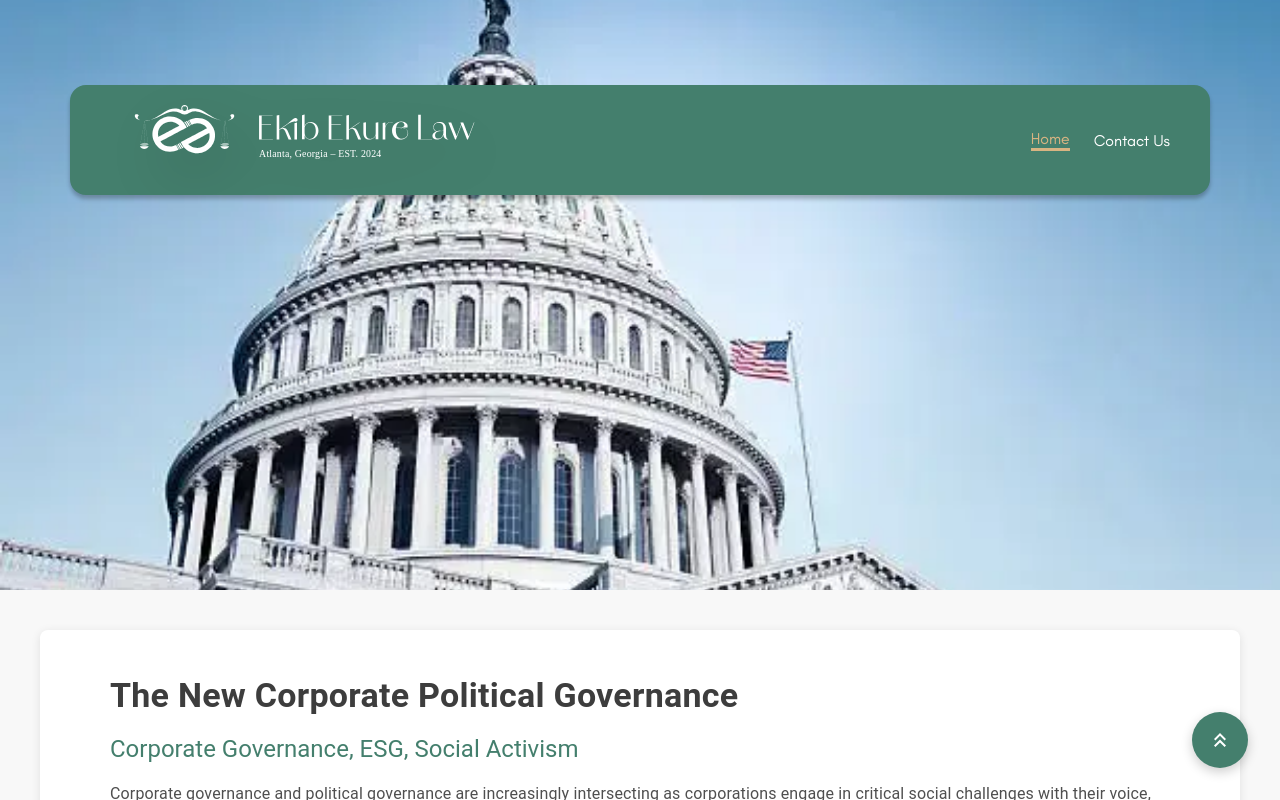
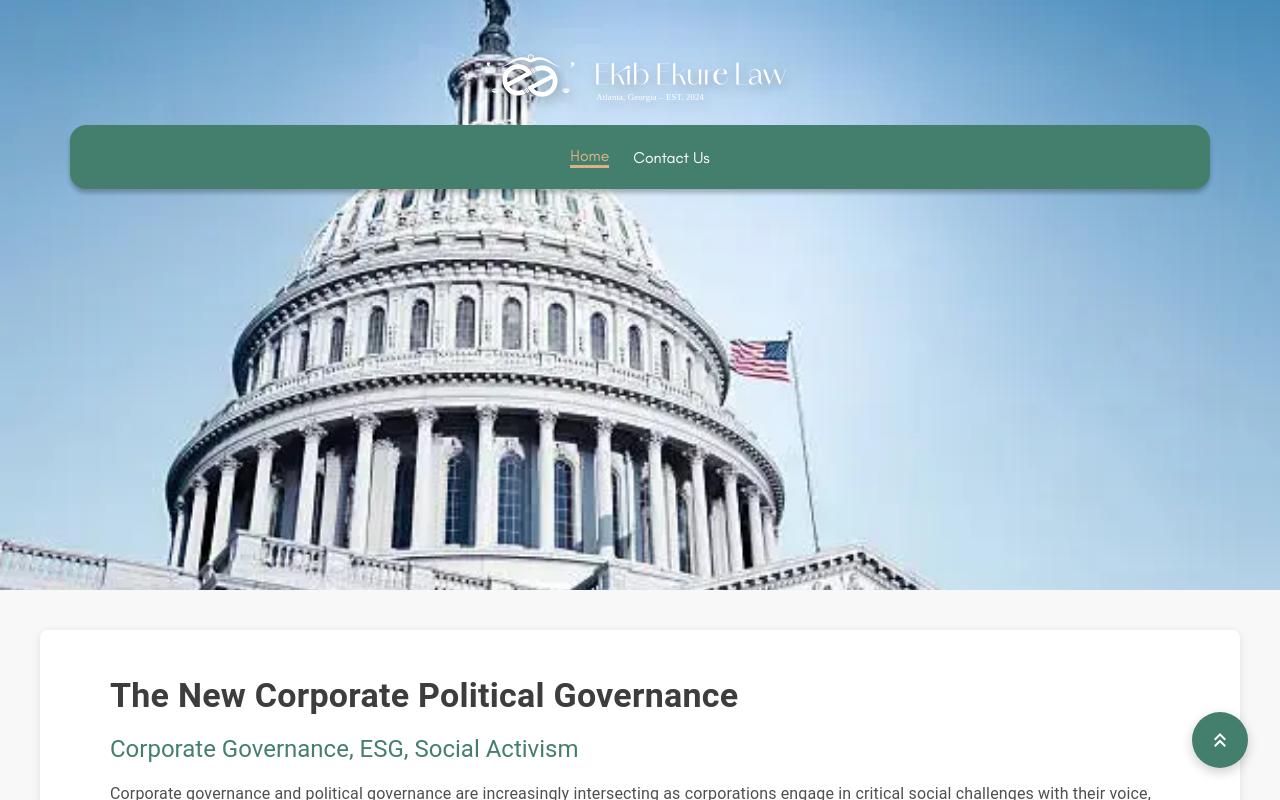
Before and after one commit to ofemjohn/EkibLaw, a React (Vite) app in the folder ekiblaw/: page /blogtwo in a window 1280 px wide. Built offline with nearby package versions, Linux system fonts and the light colour scheme.

Commit message:
updated the logo to an svg asset

```diff
--- a/ekiblaw/src/components/AboutHeroSection.jsx
+++ b/ekiblaw/src/components/AboutHeroSection.jsx
@@ -63,7 +63,7 @@ const AboutHeroSection = () => {
             >
               Ekib Ekure
             </Typography>
-            <Typography
+            {/* <Typography
               variant="h6"
               sx={{
                 fontSize: "20px",
@@ -80,7 +80,7 @@ const AboutHeroSection = () => {
               }}
             >
               Esq.
-            </Typography>
+            </Typography> */}
             <Button
               variant="contained"
               onClick={handleConsultationClick}
--- a/ekiblaw/src/components/AboutNav.jsx
+++ b/ekiblaw/src/components/AboutNav.jsx
@@ -1,11 +1,11 @@
 import React, { useState, useCallback } from 'react';
-import { Box, IconButton, Drawer, List, ListItemButton } from '@mui/material';
+import { Box, IconButton, Drawer, List, ListItemButton, AppBar, Toolbar } from '@mui/material';
 import MenuIcon from '@mui/icons-material/Menu';
 import { useMediaQuery } from '@mui/material';
 import { HashLink as Link } from "react-router-hash-link";
-import logo2 from "../assets/logo2.svg";
+import logo2 from "../assets/logo2.svg"; // Import the SVG logo
 
-// Memoized Link Component to prevent unnecessary re-renders
+// Memoized Link Component
 const MemoizedLink = React.memo(({ text, to, activeLink, onClick }) => (
   <Link
     smooth
@@ -25,7 +25,6 @@ const AboutNav = () => {
   const [activeLink, setActiveLink] = useState('home');
   const [drawerOpen, setDrawerOpen] = useState(false);
   const isMobile = useMediaQuery('(max-width: 600px)');
-  const isTablet = useMediaQuery('(max-width: 900px)');
 
   // Memoized function for toggling drawer state
   const handleDrawerToggle = useCallback(() => {
@@ -33,46 +32,54 @@ const AboutNav = () => {
   }, []);
 
   return (
+    <>
+      {/* Logo Section (above the navbar) */}
       <Box
         sx={{
-        backgroundColor: '#447F6D',
           display: 'flex',
-        justifyContent: 'space-between',
+          justifyContent: 'center',
           alignItems: 'center',
-        padding: { xs: '20px', md: '30px 40px' },
-        borderRadius: '16px',
-        boxShadow: '0px 4px 4px rgba(0, 0, 0, 0.25)',
-        flexDirection: isMobile ? 'column' : 'row',
-        marginTop: '40px',
-        overflow: 'hidden',
+          mb: 0, // Reduced margin bottom to remove excess space
+          mt: 0, // Removed margin top to reduce space at the top
+          height: '80px', // Adjusted height to fit the logo and navbar nicely
+          width: '100%',
         }}
       >
-      {/* Logo Image */}
-      <Box
-        component="img"
+        <img
           src={logo2}
           alt="Vanguard Law Firm Logo"
-        sx={{
-          height: '50px',
-          width: 'auto',
+          style={{
+            maxWidth: '350px', // Adjusted for better visibility
+            height: 'auto',
             cursor: 'pointer',
-          transform: isMobile ? 'scale(4.5)' : isTablet ? 'scale(4)' : 'scale(5.3)',
-          transformOrigin: 'left center',
-          filter: 'drop-shadow(2px 4px 6px rgba(0, 0, 0, 0.3)) contrast(200%)',
-          marginRight: '250px',
-          paddingLeft: '0px',
+            filter: 'drop-shadow(2px 4px 6px rgba(0, 0, 0, 0.3))',
           }}
         />
+      </Box>
 
+      {/* Navbar with only navigation links */}
+      <AppBar
+        sx={{
+          backgroundColor: '#447F6D',
+          borderRadius: '16px', // Retaining rounded corners
+          boxShadow: '0px 4px 4px rgba(0, 0, 0, 0.25)',
+        }}
+        position="relative"
+      >
+        <Toolbar sx={{ display: 'flex', justifyContent: 'space-between', alignItems: 'center' }}>
+          {/* Mobile View */}
           {isMobile ? (
             <>
-          <IconButton edge="start" color="inherit" aria-label="menu" onClick={handleDrawerToggle} sx={{ color: '#FFF' }}>
+              <IconButton edge="start" color="inherit" aria-label="menu" onClick={handleDrawerToggle}>
                 <MenuIcon />
               </IconButton>
               <Drawer anchor="top" open={drawerOpen} onClose={handleDrawerToggle}>
                 <List sx={{ width: '100%', backgroundColor: '#1E1E1E', color: '#FFF' }}>
                   {['Home', 'Contact Us'].map((text, index) => (
-                <ListItemButton key={index} onClick={() => setDrawerOpen(false)}>
+                    <ListItemButton key={index} onClick={() => {
+                      setDrawerOpen(false);
+                      setActiveLink(text.toLowerCase());
+                    }}>
                       <MemoizedLink
                         text={text}
                         to={text === 'Home' ? '/' : `#contacts`}  // Correct home and contact links
@@ -85,8 +92,8 @@ const AboutNav = () => {
               </Drawer>
             </>
           ) : (
-        <Box sx={{ display: 'flex', gap: '24px', flexWrap: 'wrap', alignItems: 'center' }}>
-          {/* Desktop View */}
+            <Box sx={{ display: 'flex', justifyContent: 'center', width: '100%', gap: '24px', alignItems: 'center' }}>
+              {/* Desktop View - Centered with just 2 buttons */}
               <MemoizedLink
                 text="Home"
                 to="/"
@@ -101,7 +108,9 @@ const AboutNav = () => {
               />
             </Box>
           )}
-    </Box>
+        </Toolbar>
+      </AppBar>
+    </>
   );
 };
 
--- a/ekiblaw/src/components/Navbar.jsx
+++ b/ekiblaw/src/components/Navbar.jsx
@@ -1,11 +1,11 @@
 import React, { useState, useCallback } from 'react';
-import { Box, IconButton, Drawer, List, ListItemButton } from '@mui/material';
+import { Box, IconButton, Drawer, List, ListItemButton, AppBar, Toolbar } from '@mui/material';
 import MenuIcon from '@mui/icons-material/Menu';
 import { useMediaQuery } from '@mui/material';
-import { HashLink as Link } from "react-router-hash-link"; // Ensure you import HashLink
-import logo2 from "../assets/logo2.svg";
+import { HashLink as Link } from "react-router-hash-link";
+import logo2 from "../assets/logo2.svg"; // Import the SVG logo
 
-// Memoized Link Component to prevent unnecessary re-renders
+// Memoized Link Component
 const MemoizedLink = React.memo(({ text, to, activeLink, onClick }) => (
   <Link
     smooth
@@ -27,59 +27,61 @@ const Navbar = () => {
   const isMobile = useMediaQuery('(max-width: 600px)');
   const isTablet = useMediaQuery('(max-width: 900px)');
 
-  // Memoize the handleDrawerToggle function to avoid unnecessary re-renders
   const handleDrawerToggle = useCallback(() => {
     setDrawerOpen(prev => !prev);
   }, []);
 
   return (
+    <>
+      {/* Logo Section (above the navbar) */}
       <Box
         sx={{
-        backgroundColor: '#447F6D',
           display: 'flex',
-        justifyContent: 'space-between',
+          justifyContent: 'center',
           alignItems: 'center',
-        padding: { xs: '20px', md: '30px 40px' },
-        borderRadius: '16px',
-        boxShadow: '0px 4px 4px rgba(0, 0, 0, 0.25)',
-        flexDirection: isMobile ? 'column' : 'row',
-        marginTop: '40px',
-        overflow: 'hidden', // Prevent logo overflow
-
+          mb: 2, // Add margin bottom for spacing
+          height: '80px',
+          width: '100%',
         }}
       >
-      {/* Logo Image */}
-      <Box
-        component="img"
-        loading="lazy"
+        <img
           src={logo2}
           alt="Vanguard Law Firm Logo"
-        sx={{
-          height: '50px',
-          width: 'auto',
+          style={{
+            maxWidth: '550px', // Increased max-width for better visibility
+            height: 'auto',
             cursor: 'pointer',
-          transform: isMobile ? 'scale(3.7)' : isTablet ? 'scale(4)' : 'scale(5.3)',
-          transformOrigin: 'left center', // Expand to the right
-          filter: 'drop-shadow(2px 4px 6px rgba(0, 0, 0, 0.3)) contrast(200%)',
-          marginRight: '240px', // Add space between the logo and the links
-          paddingLeft: '0px', // Remove left padding
+            filter: 'drop-shadow(2px 4px 6px rgba(0, 0, 0, 0.3))',
           }}
         />
+      </Box>
 
-
+      {/* Navbar with only navigation links */}
+      <AppBar
+        sx={{
+          backgroundColor: '#447F6D',
+          borderRadius: '16px', // Re-added rounded corners here
+          boxShadow: '0px 4px 4px rgba(0, 0, 0, 0.25)',
+        }}
+        position="relative"
+      >
+        <Toolbar sx={{ display: 'flex', justifyContent: 'space-between', alignItems: 'center' }}>
+          {/* Mobile View */}
           {isMobile ? (
             <>
-          <IconButton edge="start" color="inherit" aria-label="menu" onClick={handleDrawerToggle} sx={{ color: '#FFF' }}>
+              <IconButton edge="start" color="inherit" aria-label="menu" onClick={handleDrawerToggle}>
                 <MenuIcon />
               </IconButton>
               <Drawer anchor="top" open={drawerOpen} onClose={handleDrawerToggle}>
                 <List sx={{ width: '100%', backgroundColor: '#1E1E1E', color: '#FFF' }}>
                   {['Home', 'About Us', 'Services', 'Blog', 'Contact Us'].map((text, index) => (
-                <ListItemButton key={index} onClick={() => setDrawerOpen(false)}>
+                    <ListItemButton key={index} onClick={() => {
+                      setDrawerOpen(false);
+                      setActiveLink(text.toLowerCase());
+                    }}>
                       <MemoizedLink
                         text={text}
-                    to={`#${text.toLowerCase().replace(' ', '-')}`} // Hash links to respective sections
-                    onClick={() => setActiveLink(text.toLowerCase())}
+                        to={`#${text.toLowerCase().replace(' ', '-')}`}
                         activeLink={activeLink}
                       />
                     </ListItemButton>
@@ -88,20 +90,22 @@ const Navbar = () => {
               </Drawer>
             </>
           ) : (
-        <Box sx={{ display: 'flex', gap: '24px', flexWrap: 'wrap', alignItems: 'center' }}>
-          {/* Desktop View */}
+            <Box sx={{ display: 'flex', justifyContent: 'space-between', width: '100%', gap: '24px', alignItems: 'center' }}>
+              {/* Desktop View - Spacing out nav links evenly */}
               {['Home', 'About Us', 'Services', 'Blog', 'Contact Us'].map((text, index) => (
                 <MemoizedLink
                   key={index}
                   text={text}
-              to={`#${text.toLowerCase().replace(' ', '-')}`} // Hash links to respective sections
+                  to={`#${text.toLowerCase().replace(' ', '-')}`}
                   onClick={() => setActiveLink(text.toLowerCase())}
                   activeLink={activeLink}
                 />
               ))}
             </Box>
           )}
-    </Box>
+        </Toolbar>
+      </AppBar>
+    </>
   );
 };
 
```
Lines whose indentation alone changed are shown as unchanged.
